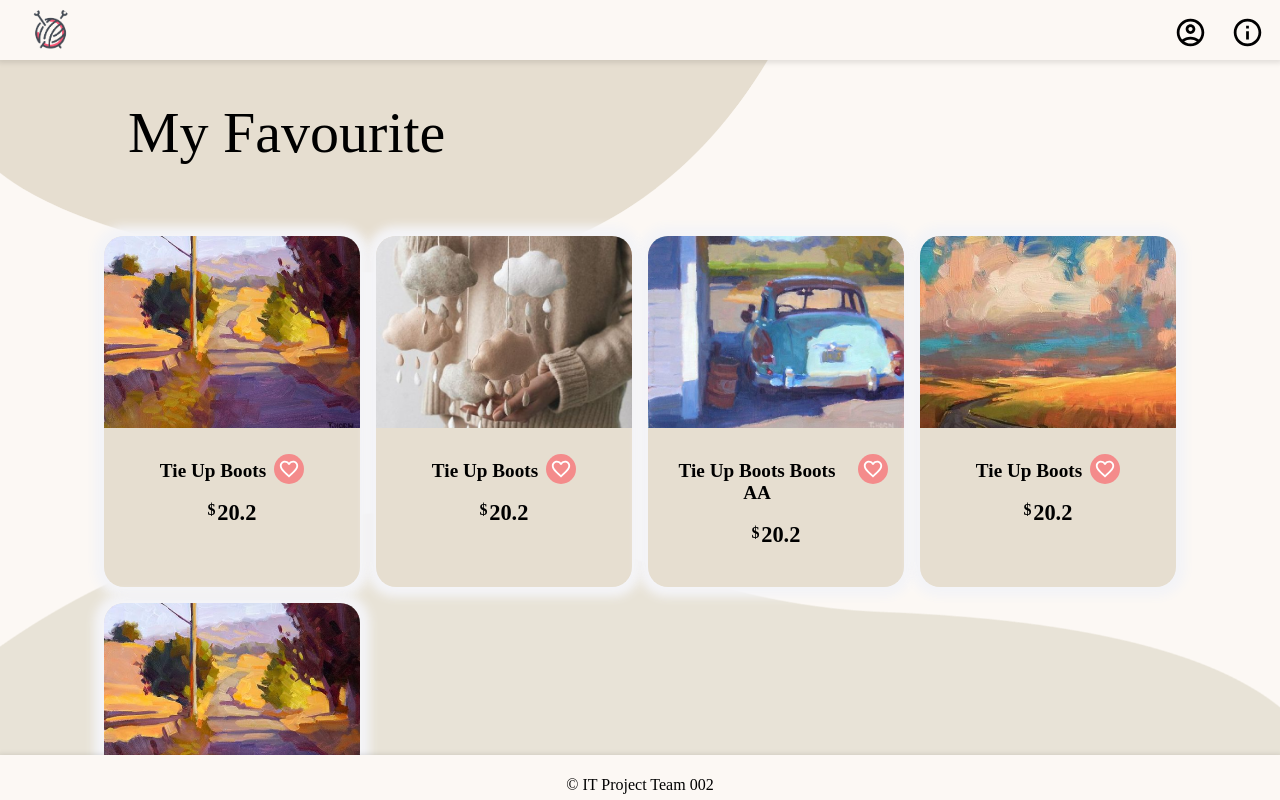
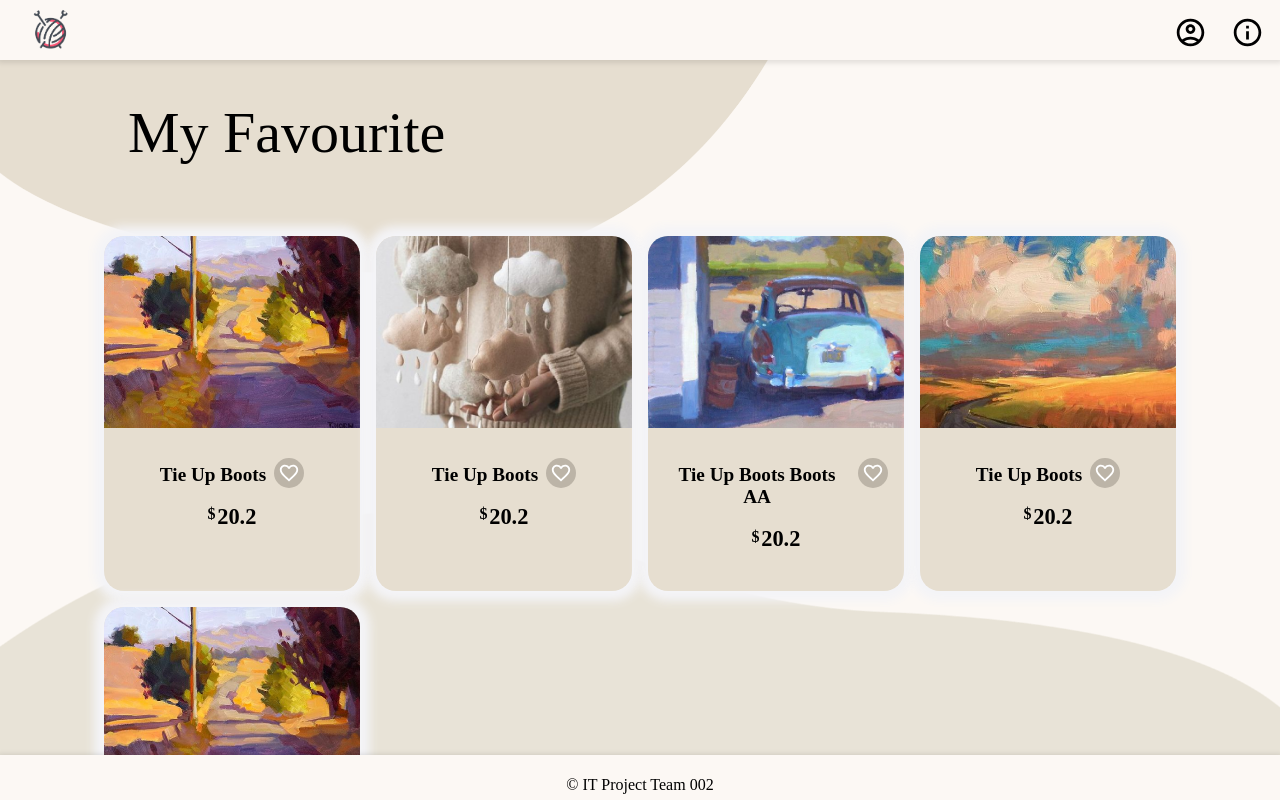
Before and after one commit to IT-Project-002/Frontend, a React (Create React App) app: page /user/myFav in a window 1280 px wide. Shown: the top 800 px of the page. Built offline with nearby package versions, Linux system fonts and the light colour scheme.

Commit message:
added like functionality for item detail page

```diff
--- a/src/pages/item.js
+++ b/src/pages/item.js
@@ -13,6 +13,16 @@ export default function Item() {
   const [isActive, setIsActive] = useState(false);
 
   const toggleButton = () => {
+    fetch("/users/like", {
+      headers: {
+        "Content-Type": "application/json",
+        "Access-Control-Allow-Origin": "*",
+        Authorization: "Bearer " + access_token,
+      },
+      method: "POST",
+      mode: "cors",
+      body: JSON.stringify({"item": itemId})
+    })
     setIsActive((current) => !current);
   };
 
@@ -38,6 +48,7 @@ export default function Item() {
       .then((dat) => {
         console.log(dat);
         setData(dat);
+        setIsActive(dat.liked);
         setLoading(false);
       });
   }, [access_token, itemId]);
--- a/src/pages/myFav.js
+++ b/src/pages/myFav.js
@@ -34,15 +34,17 @@ export default function MyFav() {
   );
 }
 
-function Card(props) {
-  const [isActive, setIsActive] = useState(false);
+function Card(props, active) {
+  const [isActive, setIsActive] = useState(active);
 
   const toggleButton = () => {
     setIsActive((current) => !current);
   };
   return (
     <div className="card">
-      <img src={props.img} alt="item" className="card-img" />
+      <a href={`/user/item/${props.prod_id}`}>
+        <img src={props.img} alt="item" className="card-img" />
+      </a>
       <div className="card-body">
         <div className="card-title-like">
           <h2 className="card-title">{props.title}</h2>
```
